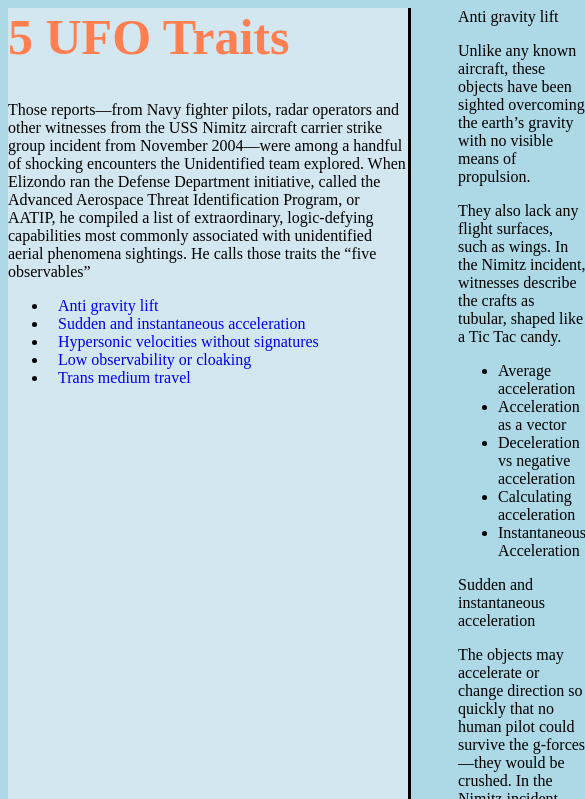
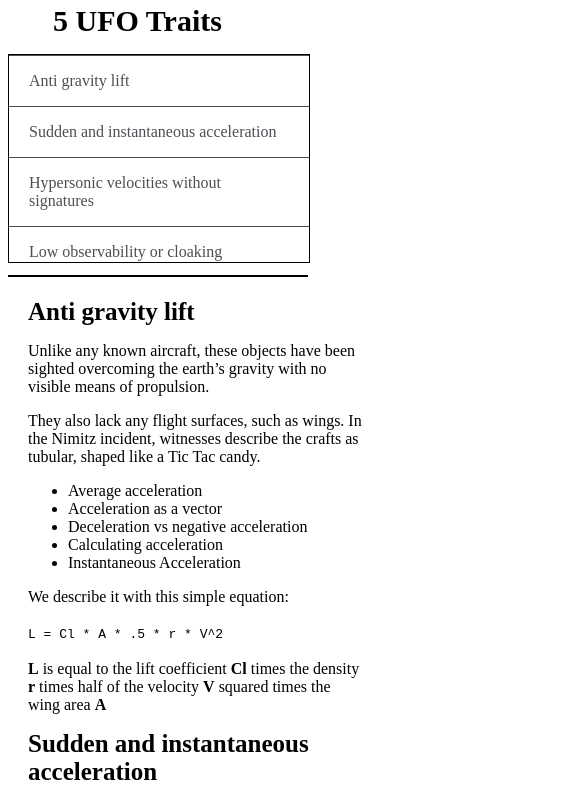
Before and after one commit to zkr024/microverse_Alex_-_Oscar, a plain HTML site: page index.html in a window 390 px wide. Shown: the top 799 px of the page, 585 px wide, since content can reach past the window. Drawn offline with Linux system fonts and the light colour scheme.

Commit message:
css nav bar

```diff
--- a/css/style.css
+++ b/css/style.css
@@ -3,25 +3,23 @@ body{
     background-color: white;
 }
 
-@media only screen and (max-width: 600px) {
-    body {
-      background-color: lightblue;
-    }
-  }
 
 .title{
-    font-size: 50px;
+    margin-top: 4px;
+    margin-left: 45px;
+    font-size: 30px;
     font-weight: bold;
+}
+
+#titles {
+    font-weight: bold;
+    font-size: 25px;
 }
 
 @media (max-width: 1150px){
     .title{
-        color: coral;
+        color: rgb(0, 0, 0);
     }
-}
-
-.stuff{
-    margin-top: 35px;
 }
 
 .nav-link{
@@ -30,20 +28,49 @@ body{
 }
 
 
+#main-doc header {
+    text-align: left;
+    margin: 0px;
+  }
 
-main {
-    padding-left: 450px;
+#navbar ul {
+    height: 88%;
+    padding: 0;
+    overflow-y: auto;
+    overflow-x: hidden;
+  }
+
+/* row*/
+#navbar li {
+    color: #4d4e53;
+    border-top: 1px solid;
+    list-style: none;
+    position: relative;
+    width: 100%;
+  }
+
+#navbar a {
+    display: block;
+    padding: 6px 10px;
+    color: #4d4e53;
+    text-decoration: none;
+    cursor: pointer;
+  }
+
+#main-doc {
+    position: absolute;
+    margin-left: 310px;
+    padding: 20px;
+    margin-bottom: 110px;
   }
 
 nav{
-    max-width: 400px;
-    min-width: 400px;
+    max-width: 300px;
+    min-width: 300px;
     height: 100%;
     position:fixed;
     background-color: silver;
     border-right: 3px solid black;
-
-
 }
 
 @media (max-width: 1150px){
@@ -51,3 +78,31 @@ nav{
         background-color: rgba(213, 232, 241, 0.966);
     }
 }
+
+@media only screen and (max-width: 815px) {
+    /* For mobile phones: */
+    #navbar ul {
+      border: 1px solid;
+      height: 207px;
+      width: 100%;
+    }
+
+    #navbar {
+      background-color: white;
+      position: absolute;
+      top: 0;
+      padding: 0;
+      margin: 0;
+      width: 100%;
+      max-height: 275px;
+      border: none;
+      z-index: 1;
+      border-bottom: 2px solid;
+    }
+
+    #main-doc {
+      position: relative;
+      margin-left: 0px;
+      margin-top: 270px;
+    }
+  }
--- a/index.html
+++ b/index.html
@@ -9,14 +9,7 @@
   <body>
 
     <nav id="navbar">
-      <div class="title">5 UFO Traits</div>
-      <header class="stuff">Those reports—from Navy fighter pilots, radar operators and other witnesses from the USS Nimitz
-        aircraft carrier strike group incident from November 2004—were among a handful of shocking encounters
-        the Unidentified team explored. When Elizondo ran the Defense Department initiative, called the Advanced
-        Aerospace Threat Identification Program, or AATIP, he compiled a list of extraordinary, logic-defying
-        capabilities most commonly associated with unidentified aerial phenomena sightings. He calls those traits
-        the “five observables”
-      </header>
+      <header class="title">5 UFO Traits</header>
       <ul>
         <li><a class = "nav-link" href="#Anti_gravity_lift">Anti gravity lift</a></li>
         <li><a class = "nav-link" href="#Sudden_and_instantaneous_acceleration">Sudden and instantaneous acceleration</a></li>
@@ -29,7 +22,7 @@
     <main id="main-doc">
 
       <section class="main-section" id="Anti_gravity_lift">
-        <header>Anti gravity lift</header>
+        <header id='titles'>Anti gravity lift</header>
           <p>Unlike any known aircraft, these objects have been sighted overcoming the earth’s
           gravity with no visible means of propulsion.</p>
           <p>They also lack any flight surfaces, such as wings. In the Nimitz incident, witnesses
@@ -41,11 +34,17 @@
           <li>Calculating acceleration</li>
           <li>Instantaneous Acceleration</li>
         </ul>
-        <code></code>
+        <p>We describe it with this simple equation: <br>
+          <br><code> L = Cl * A * .5 * r * V^2 </code><br>
+          <br><b>L</b> is equal to the lift coefficient <b>Cl</b> times the density <b>r</b> times half of the velocity <b>V</b> squared times the wing area <b>A</b>
+        </p>
+
+
+
       </section>
 
       <section class="main-section" id="Sudden_and_instantaneous_acceleration">
-        <header>Sudden and instantaneous acceleration</header>
+        <header id='titles'>Sudden and instantaneous acceleration</header>
           <p>The objects may accelerate or change direction so quickly that no human pilot could
           survive the g-forces—they would be crushed. In the Nimitz incident, radar operators
           say they tracked one of the UFOs as it dropped from the sky at more than 30 times the
@@ -60,14 +59,14 @@
       </section>
 
       <section class="main-section" id="Hypersonic_velocities_without_signatures">
-        <header>Hypersonic velocities without signatures</header>
+        <header id='titles'>Hypersonic velocities without signatures</header>
           <p>If an aircraft travels faster than the speed of sound, it typically leaves "signatures,"
           like vapor trails and sonic booms. Many UFO accounts note the lack of such evidence. </p>
         <code></code>
       </section>
 
       <section class="main-section" id="Low_observability_or_cloaking">
-        <header>Low observability or cloaking</header>
+        <header id='titles'>Low observability or cloaking</header>
           <p>Even when objects are observed, getting a clear and detailed view of them—either through
           pilot sightings, radar or other means—remains difficult. Witnesses generally only see the
           glow or haze around them.</p>
@@ -75,7 +74,7 @@
       </section>
 
       <section class="main-section" id="Trans_medium_travel">
-        <header>Trans medium travel</header>
+        <header id='titles'>Trans medium travel</header>
         <p>Some UAP have been seen moving easily in and between different environments, such as space,
           the earth’s atmosphere and even water.</p>
         <p>In the Nimitz incident, witnesses described a UFO hovering over a churning "disturbance" just
```
